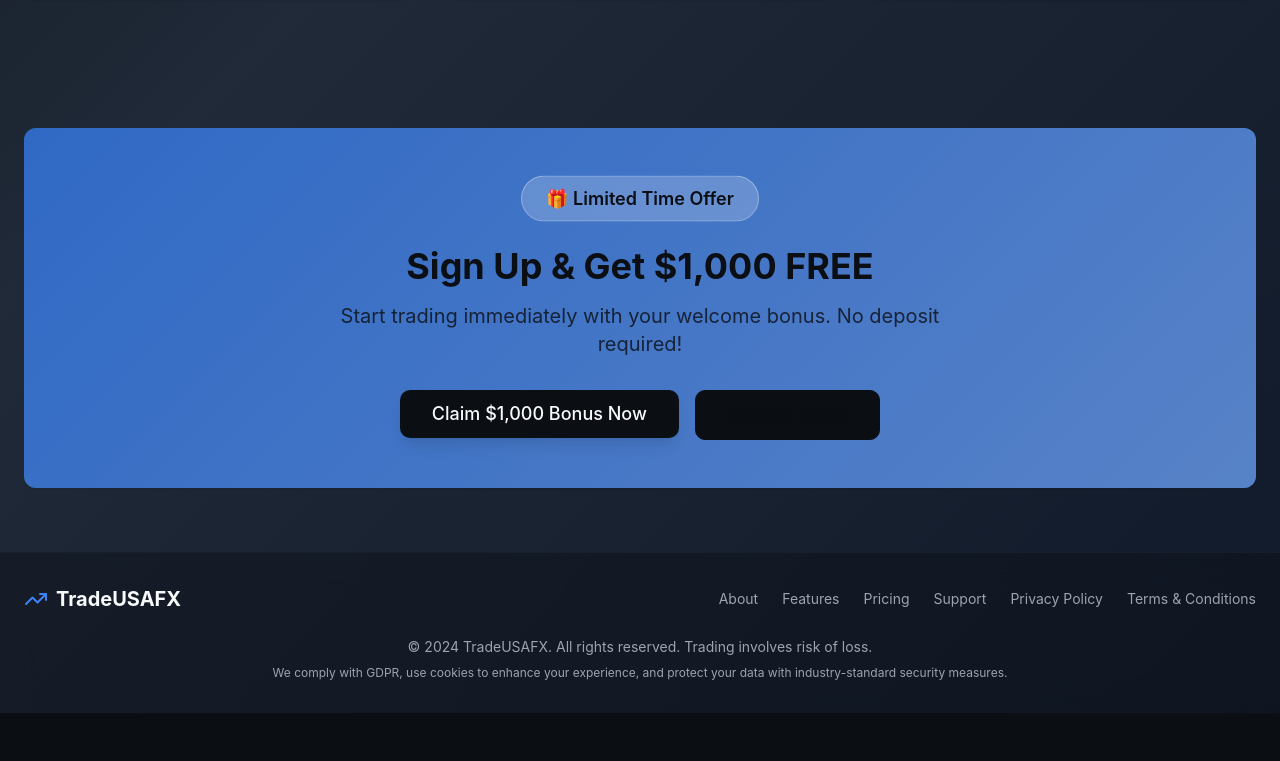
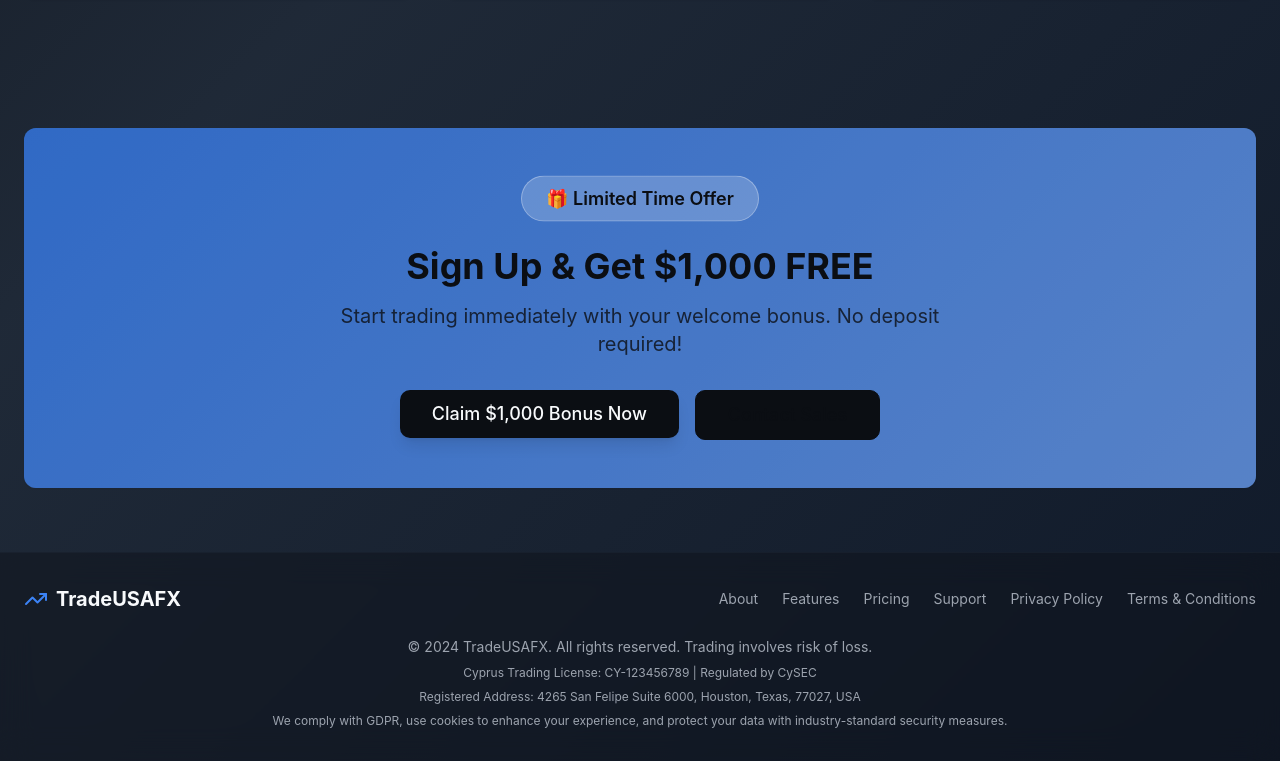
Before and after one commit to 4iusoft-png/capital-chime, a React (Vite) app: page / in a window 1280 px wide. Shown: the part 1376-2137 px from the top of the page. Before the commit the page ends 2089 px from the top, so only its background shows below. Built offline with nearby package versions, Linux system fonts and the light colour scheme; the HTML template or start-up script is replaced by a standard one.

Commit message:
Add license and address to footer

```diff
--- a/src/pages/Index.tsx
+++ b/src/pages/Index.tsx
@@ -215,6 +215,12 @@ const Index = () => {
           <div className="text-center text-muted-foreground text-sm mt-6 space-y-2">
             <p>© 2024 TradeUSAFX. All rights reserved. Trading involves risk of loss.</p>
             <p className="text-xs">
+              Cyprus Trading License: CY-123456789 | Regulated by CySEC
+            </p>
+            <p className="text-xs">
+              Registered Address: 4265 San Felipe Suite 6000, Houston, Texas, 77027, USA
+            </p>
+            <p className="text-xs">
               We comply with GDPR, use cookies to enhance your experience, and protect your data with industry-standard security measures.
             </p>
           </div>
```
